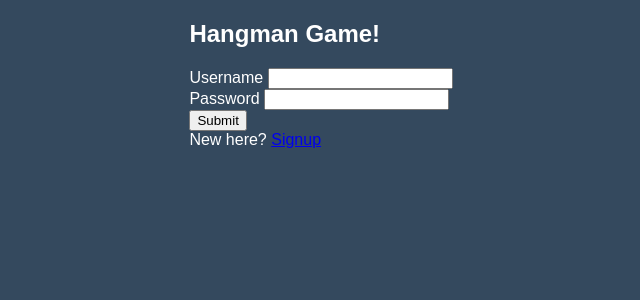
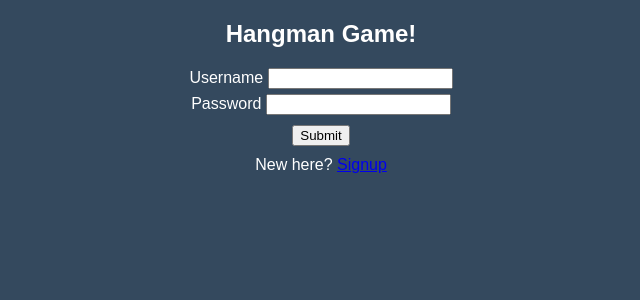
Before and after one commit to atmason90/hangman-frontend, a React (Create React App) app: page /login in a window 1280 px wide. Shown: the top 300 px of the page, without its empty margins (319-959 px from the left). Built offline with nearby package versions, Linux system fonts and the light colour scheme; what random-words would draw is missing.

Commit message:
additional styling

```diff
--- a/src/components/LandingPage/LandingPage.jsx
+++ b/src/components/LandingPage/LandingPage.jsx
@@ -50,7 +50,7 @@ export const LandingPage = () => {
         }
         return (
             <>
-                <form onSubmit={handleGameCreate}>
+                <form style={{ marginTop: '20px'}} onSubmit={handleGameCreate}>
                     <label htmlFor="word">Enter word to be guessed: </label>
                     <input name="word"/>
                     <input type="submit" />
@@ -99,14 +99,14 @@ export const LandingPage = () => {
     const gamePage = () => {
         return (
             <>
-            <div>
+            <div style={{ textAlign: 'center'}}>
                 <h2>Hangman Game!</h2>
                 <h4>Choose your opponent</h4>
                 <Link to="/compgame"><button>Computer</button></Link>
                 <button onClick={() => setVsgame(true)}>Friend</button>
                 <button onClick={handleLogout}>Logout</button>
 
-               <div style={{ marginTop: '20px'}}>
+               <div style={{ marginTop: '20px', textAlign: 'center'}}>
                 {vsgame && gameMenu()}
                 {createGameSelected && createGame()}
                 {sessionId !== null && displaySessionId()}
--- a/src/components/LoginPage/LoginPage.jsx
+++ b/src/components/LoginPage/LoginPage.jsx
@@ -29,7 +29,7 @@ export const LoginPage = () => {
     };
 
     return (
-        <div>
+        <div style={{ textAlign: 'center'}}>
             <h2>Hangman Game!</h2>
             {errorMsg !== null && (<h2 style={{color: "red"}}>{errorMsg}</h2>)}
             <form onSubmit={handleSubmit}>
@@ -37,15 +37,15 @@ export const LoginPage = () => {
                     <label>Username </label>
                     <input type="text" name="uname" required />
                 </div>
-                <div>
+                <div style={{ marginTop: '5px'}}>
                     <label>Password </label>
                     <input type="password" name="pass" required />
                 </div>
-                <div>
+                <div style={{ marginTop: '10px'}}>
                     <input type="submit" />
                 </div>
             </form>
-            <div>
+            <div style={{ marginTop: '10px'}}>
                 New here? <Link to="/signup">Signup</Link>
             </div>
         </div>
```
